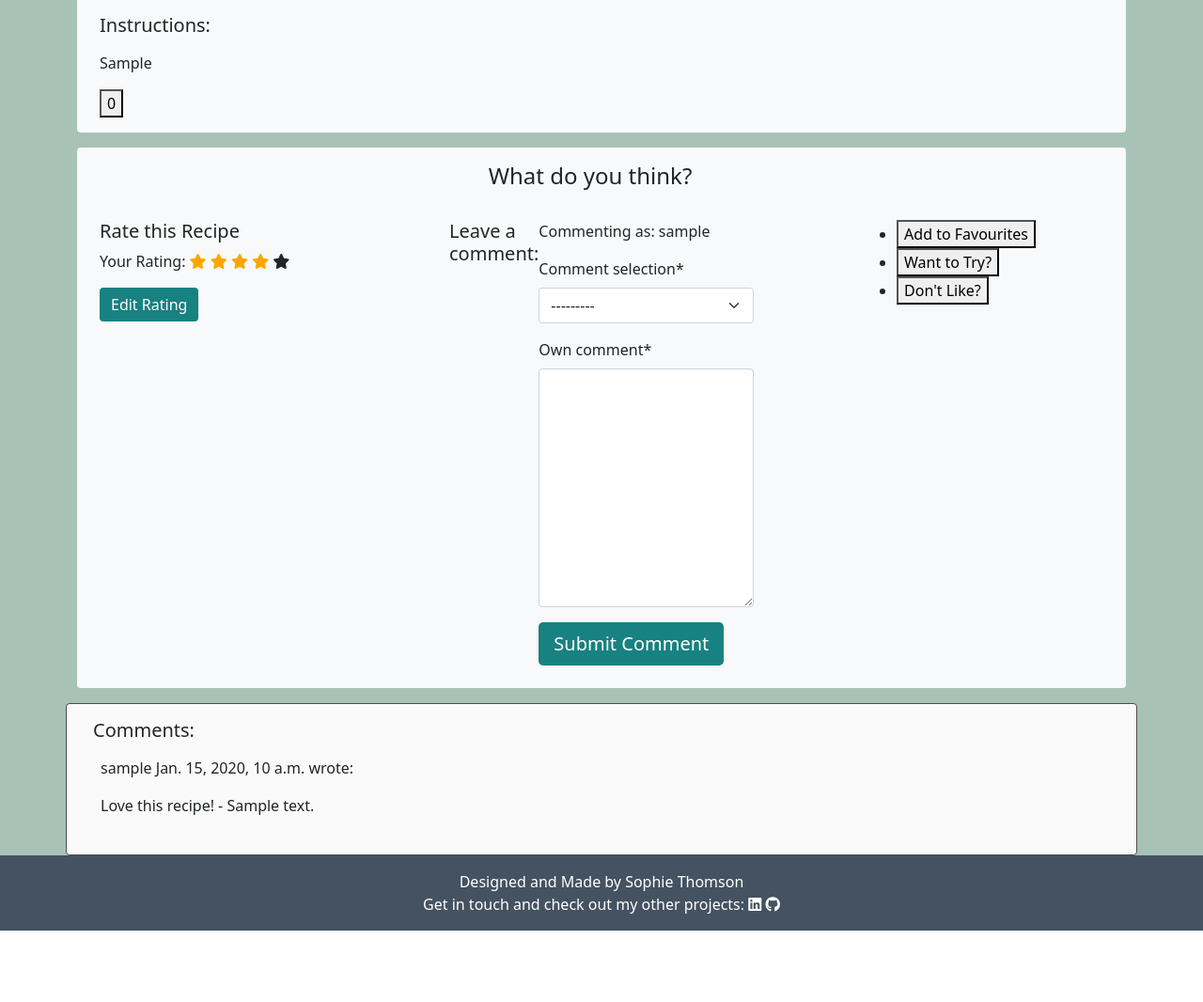
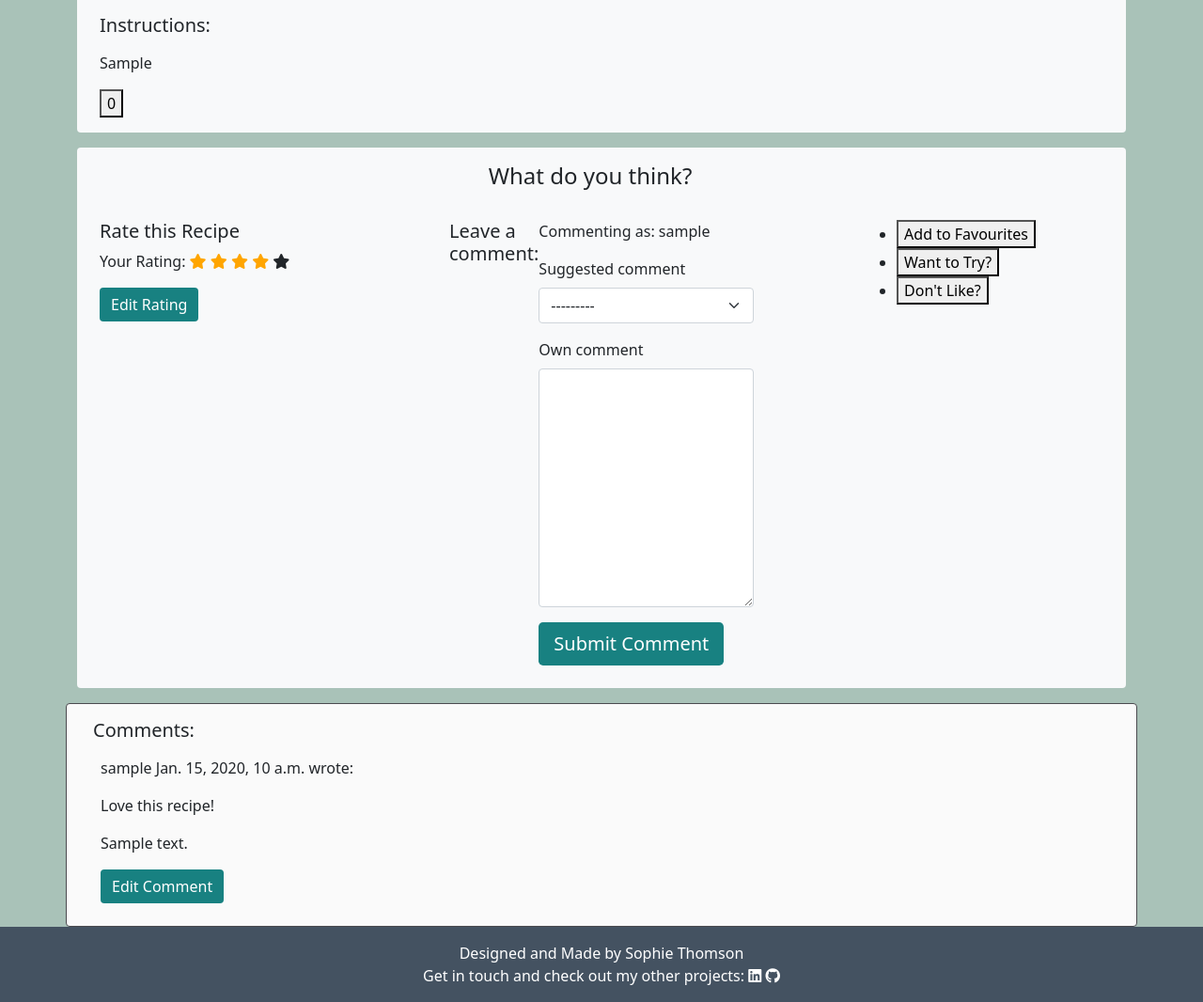
Before and after one commit to sophie-thomson/TasteSENsation, a Django app: a page that uses templates/base.html in a window 1280 px wide. Shown: the part 851-1917 px from the top of the page at 94% size. Before the commit the page ends 1841 px from the top, so only its background shows below. Run offline with Django 5.2, Linux system fonts and the light colour scheme; a user stored in the database is signed in; tables that the repository leaves empty hold one stand-in row (values such as "Sample post"); some libraries are stand-ins or nearby versions.

Commit message:
Add comment_edit view, url path, and JavaScript to get and update comment data

```diff
--- a/cookbook/admin.py
+++ b/cookbook/admin.py
@@ -8,14 +8,13 @@ class RecipeAdmin(SummernoteModelAdmin):
 
     list_display = ('title', 'source_site', 'created_on')
     search_fields = ['title', 'source_site']
-    # list_filter = ("cooked_status",)
     prepopulated_fields = {'slug': ('title',)}
     summernote_fields = ('ingredients', 'instructions',)
 
 @admin.register(Comment)
 class CommentAdmin(SummernoteModelAdmin):
 
-    list_display = ('recipe', 'comment_selection', 'own_comment', 'approved', 'author','created_on')
+    list_display = ('recipe', 'suggested_comment','own_comment', 'approved', 'author','created_on')
     # search_fields = ['title', 'source_site']
     list_filter = ("author",)
     # prepopulated_fields = {'recipe': ('title',), 'author': ('author',)}
@@ -23,5 +22,3 @@ class CommentAdmin(SummernoteModelAdmin):
 
 
 # Register your models here.
-# admin.site.register(Recipe)--------------REMOVE
-# admin.site.register(Comment)
--- a/cookbook/forms.py
+++ b/cookbook/forms.py
@@ -7,4 +7,4 @@ class CommentForm(forms.ModelForm):
 
     class Meta:
         model = Comment
-        fields = ('comment_selection','own_comment',)
+        fields = ('suggested_comment','own_comment',)
--- a/cookbook/models.py
+++ b/cookbook/models.py
@@ -64,8 +64,8 @@ class Comment(models.Model):
         Recipe, on_delete=models.CASCADE, related_name="comments")
     author = models.ForeignKey(
         User, on_delete=models.CASCADE, related_name="commenter")
-    comment_selection = models.CharField(choices=COMMENT_CHOICES)
-    own_comment = models.TextField(blank=False)
+    suggested_comment = models.CharField(choices=COMMENT_CHOICES, blank=True)
+    own_comment = models.TextField(blank=True)
     approved = models.BooleanField(default=False)
     created_on = models.DateTimeField(auto_now_add=True)
 
@@ -73,4 +73,4 @@ class Comment(models.Model):
         ordering = ["-created_on"]
 
     def __str__(self):
-        return f"Comment {self.comment_selection}. {self.own_comment} by {self.author}"
+        return f"Comment {self.suggested_comment} {self.own_comment} by {self.author}"
--- a/cookbook/templates/cookbook/recipe_detail.html
+++ b/cookbook/templates/cookbook/recipe_detail.html
@@ -187,7 +187,7 @@
                 <div>
                     {% if user.is_authenticated %}
                     <p>Commenting as: {{ user.username }}</p>
-                    <form id="comment-form" method="POST">
+                    <form id="comment-form" method="POST" action="" data-recipe-slug="{{ recipe.slug }}">
                         {{ comment_form | crispy }}
                         {% csrf_token %}
                         <button id="submitButton" type="submit"
@@ -238,13 +238,19 @@
                             {{ comment.created_on }}
                         </span> wrote:
                     </p>
-              <div id="comment{{ comment.id }}">
-                <p>{{ comment.comment_selection }} - {{ comment.own_comment | safe }}</p>
+                    <div id="suggested_comment{{ comment.id }}">
+                        <p>{{ comment.suggested_comment }} </p>
+                    </div>
+                    <div id="own_comment{{ comment.id }}">
+                        <p>{{ comment.own_comment | safe }}</p>
                     </div>
                     {% if not comment.approved and comment.author == user %}
                     <p class="approval">
                         This comment is awaiting approval
                     </p>
+                    {% endif %}
+                    {% if user.is_authenticated and comment.author == user %}
+                    <button class="btn btn-edit btn-comment-edit" data-comment-id="{{ comment.id }}">Edit Comment</button>
                     {% endif %}
                 </div>
                 <!-- Our for loop ends here -->
@@ -254,3 +260,7 @@
     </div>
 </div>
 {% endblock content %}
+
+{% block extras %}
+<script src="{% static 'js/comments.js' %}"></script>
+{% endblock %}
--- a/cookbook/urls.py
+++ b/cookbook/urls.py
@@ -4,8 +4,7 @@ from django.urls import path
 
 urlpatterns = [
     path("", views.RecipeList.as_view(), name="home"),
-    # path('rate/<int:recipe_id>/<int:rating>/', views.rate),
     path('<slug:slug>/', views.recipe_detail, name="recipe_detail"),
+    path('<slug:slug>/comment_edit/<int:comment_id>',
+        views.comment_edit, name="comment_edit"),
 ]
-
-# + static(settings.STATIC_URL, document_root=settings.STATIC_ROOT)
--- a/cookbook/views.py
+++ b/cookbook/views.py
@@ -1,9 +1,10 @@
 from django.shortcuts import render, get_object_or_404, redirect
 from django.views import generic
 from django.contrib import messages
-from .models import Recipe, Rating
-from django.http import JsonResponse
-from django import forms
+from django.http import HttpResponseRedirect
+from .models import Recipe, Rating, Comment
+# from django.http import JsonResponse
+# from django import forms
 from .forms import CommentForm
 
 
@@ -44,8 +45,15 @@ def recipe_detail(request, slug):
 
     queryset = Recipe.objects
     recipe = get_object_or_404(queryset, slug=slug)
-    user_rating = Rating.objects.filter(recipe=recipe, user=request.user).first()
+
     average_rating = recipe.get_average_rating()
+
+    if request.user.is_authenticated:
+        user_rating = Rating.objects.filter(recipe=recipe, user=request.user).first()
+    else:
+        user_rating = None  # No rating for anonymous users
+    # user_rating = Rating.objects.filter(recipe=recipe, user=request.user).first()
+
     comments = recipe.comments.all().order_by("-created_on")
     comment_count = recipe.comments.filter(approved=True).count()
     comment_form = CommentForm()
@@ -95,3 +103,25 @@ def recipe_detail(request, slug):
         "comment_form": comment_form,
         },
     )
+
+def comment_edit(request, slug, comment_id):
+    """
+    view to edit comments
+    """
+    if request.method == "POST":
+
+        queryset = Recipe.objects
+        recipe = get_object_or_404(queryset, slug=slug)
+        comment = get_object_or_404(Comment, pk=comment_id)
+        comment_form = CommentForm(data=request.POST, instance=comment)
+
+        if comment_form.is_valid() and comment.author == request.user:
+            comment = comment_form.save(commit=False)
+            comment.recipe = recipe
+            comment.approved = False
+            comment.save()
+            messages.add_message(request, messages.SUCCESS, 'Comment Updated!')
+        else:
+            messages.add_message(request, messages.ERROR, 'Error updating comment!')
+
+    return redirect("recipe_detail", slug=slug)
--- /dev/null
+++ b/static/js/comments.js
@@ -0,0 +1,35 @@
+const editButtons = document.getElementsByClassName("btn-comment-edit");
+const commentChoice = document.getElementById("id_suggested_comment");
+const commentText = document.getElementById("id_own_comment");
+const commentForm = document.getElementById("comment-form");
+const submitButton = document.getElementById("submitButton");
+
+// console.log(editButton, commentText, commentForm, submitButton);
+/**
+* Initializes edit functionality for the provided edit buttons.
+*
+* For each button in the `editButtons` collection:
+* - Retrieves the associated comment's ID upon click.
+* - Fetches the content of the corresponding comment.
+* - Populates the `commentText` input/textarea with the comment's content for editing.
+* - Updates the submit button's text to "Update".
+* - Sets the form's action attribute to the `edit_comment/{commentId}` endpoint.
+*/
+for (let button of editButtons) {
+    button.addEventListener("click", (e) => {
+      // Get the comment ID from the button attribute
+      let commentId = e.target.getAttribute("data-comment-id");
+      // Get the values of the fields for that comment
+      let suggestedComment = document.getElementById(`suggested_comment${commentId}`).innerText;
+
+      let commentContent = document.getElementById(`own_comment${commentId}`).innerText;
+      // Populate the fields with the current comment data
+      commentChoice.value = suggestedComment;
+      commentText.value = commentContent;
+      console.log("Suggested Comment: ", suggestedComment);
+      console.log("Own comment: ", commentContent);
+
+      commentForm.setAttribute("action", `comment_edit/${commentId}`);
+      submitButton.innerText = "Update Comment";
+  });
+}
--- a/templates/base.html
+++ b/templates/base.html
@@ -112,6 +112,8 @@
         integrity="sha384-gtEjrD/SeCtmISkJkNUaaKMoLD0//ElJ19smozuHV6z3Iehds+3Ulb9Bn9Plx0x4" crossorigin="anonymous">
         </script>
     <script src="{% static 'js/script.js' %}"></script>
+    {% block extras %}
+    {% endblock %}
 </body>
 
 </html>
```
Also changed, not shown: cookbook/migrations/0003_remove_comment_comment_selection_and_more.py (added). Lines whose indentation alone changed are shown as unchanged.
